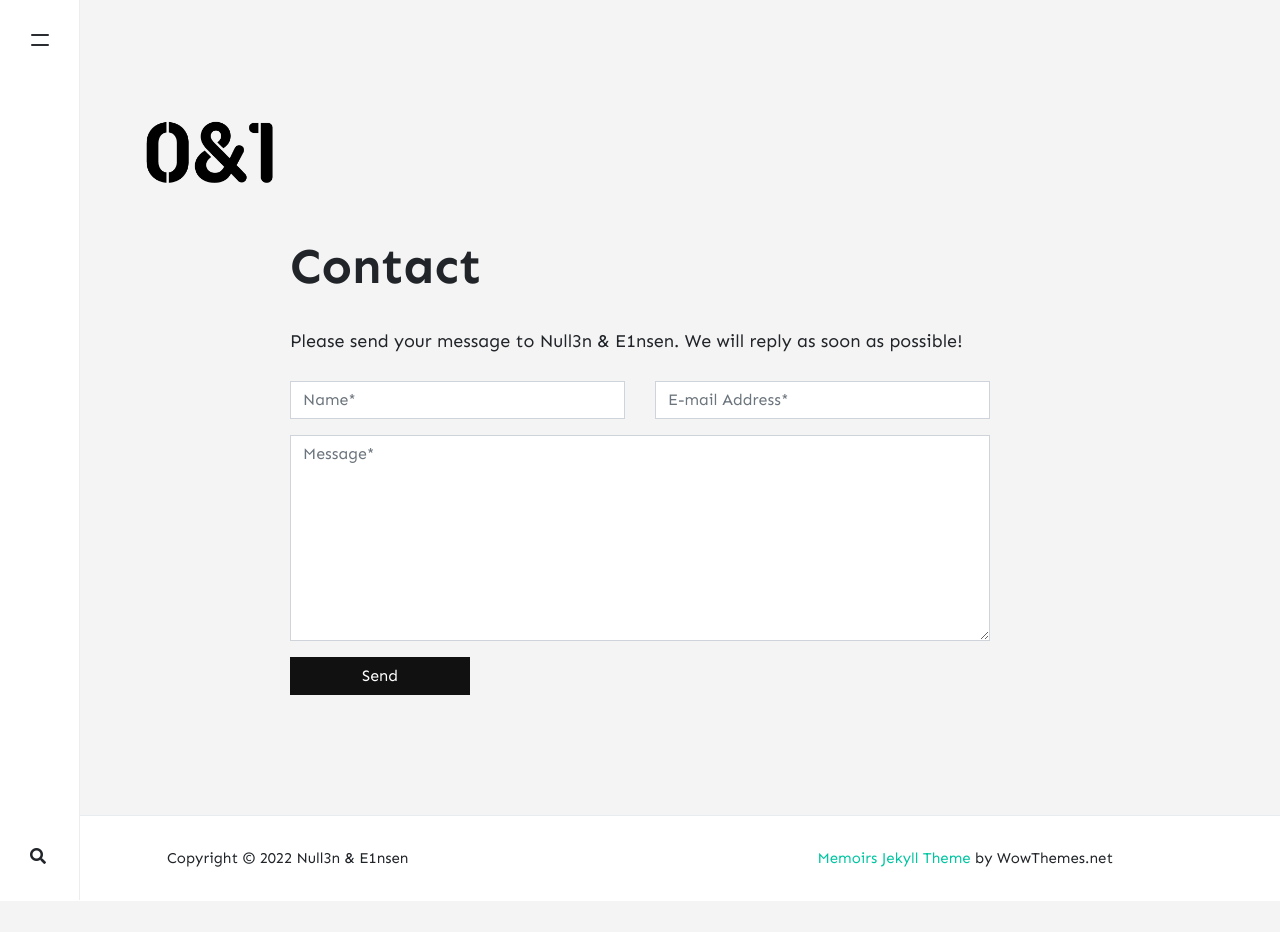
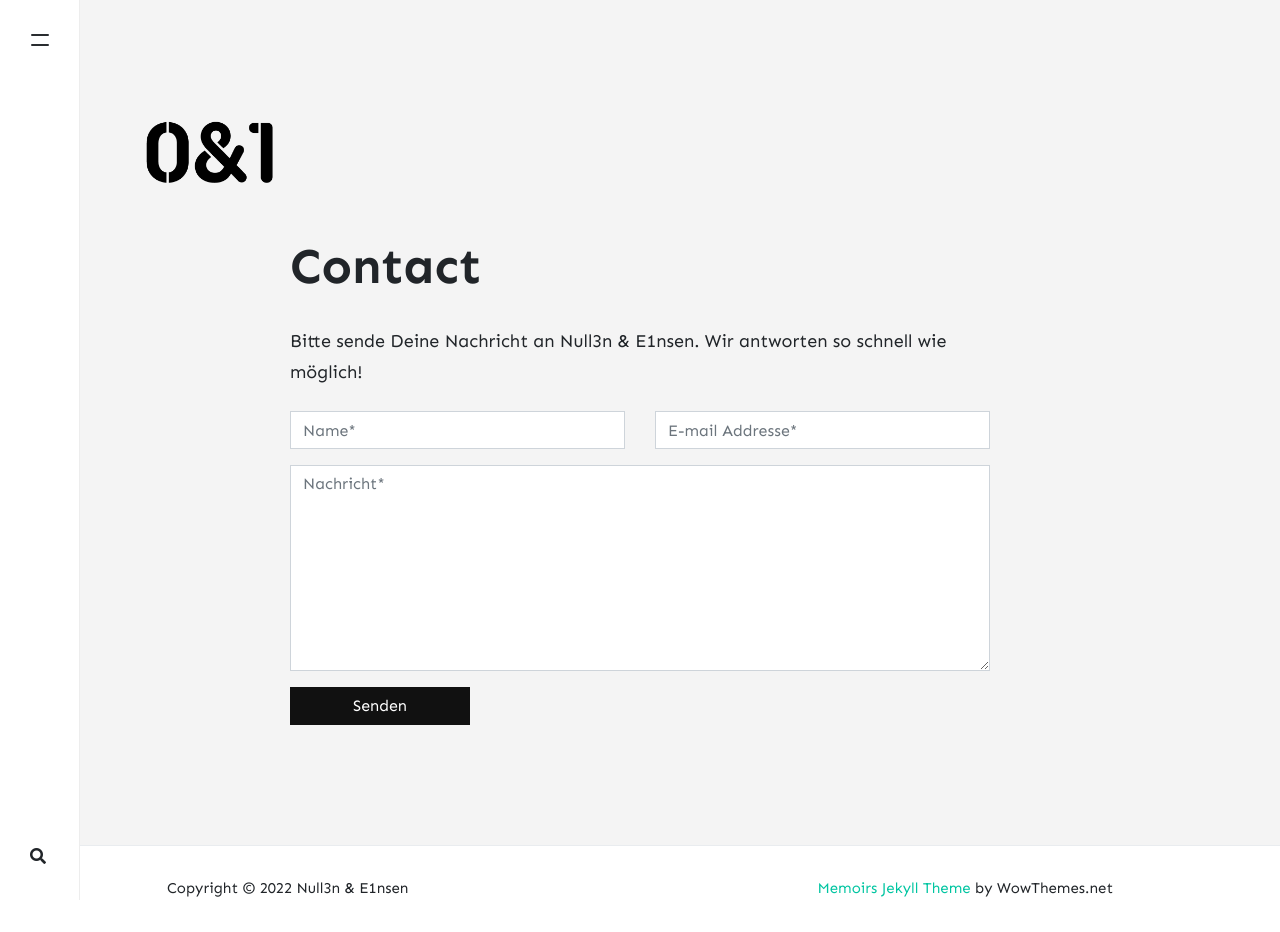
Before and after one commit to nullen-einsen/nullen-einsen.github.io, a Jekyll site: the page built from _pages/contact.md, in a window 1280 px wide. Built offline with Jekyll 4.4.1, drawn with Linux system fonts in a browser that asks for light colours; nearby versions of some CDN libraries; comment, search, counter and statistics services are not loaded; before the commit the page ends 901 px from its top, so only the background shows below that.

Commit message:
several changes

```diff
--- a/_config.yml
+++ b/_config.yml
@@ -1,7 +1,7 @@
 # Site
 name: "Null3n & E1nsen"
 title: "Nulle3n & E1nsen"
-description: "Digitale Aufklärung: Zugang zu Wissen für jeden zu den Themen Digitalisierung, Programmierung, Internet und Web."
+description: "Offene Plattform für Wissen zu digitaler Technologie, Programmierung und der Zukunft des Webs."
 logo: 'assets/images/0&1-logo.png'
 favicon: 'assets/images/0&1-logo.png'
 baseurl: ''
--- a/_layouts/default.html
+++ b/_layouts/default.html
@@ -53,7 +53,6 @@
         <li><a href="{{ site.baseurl }}/">Home</a></li>
         <li><a href="{{ site.baseurl }}/about">About</a></li>
         <li><a href="{{ site.baseurl }}/authors">Contributors <span class="badge badge-primary">new</span></a></li>
-        <li><a target="_blank" href="https://bootstrapstarter.com/jekyll-theme-memoirs/">Get Memoirs</a></li>
         <li><a href="{{ site.baseurl }}/contact">Contact</a></li>
     </ul>
 </nav>
--- a/_pages/contact.md
+++ b/_pages/contact.md
@@ -5,16 +5,16 @@ permalink: /contact
 comments: false
 ---
 
-<form action="https://formspree.io/{{site.email}}" method="POST">
-<p class="mb-4">Please send your message to {{site.name}}. We will reply as soon as possible!</p>
+<form   action="https://formspree.io/f/mdojawek" method="POST">
+<p class="mb-4">Bitte sende Deine Nachricht an {{site.name}}. Wir antworten so schnell wie möglich!</p>
 <div class="form-group row">
 <div class="col-md-6">
 <input class="form-control" type="text" name="name" placeholder="Name*" required>
 </div>
 <div class="col-md-6">
-<input class="form-control" type="email" name="_replyto" placeholder="E-mail Address*" required>
+<input class="form-control" type="email" name="_replyto" placeholder="E-mail Addresse*" required>
 </div>
 </div>
-<textarea rows="8" class="form-control mb-3" name="message" placeholder="Message*" required></textarea>
-<input class="btn btn-dark" type="submit" value="Send">
+<textarea rows="8" class="form-control mb-3" name="message" placeholder="Nachricht*" required></textarea>
+<input class="btn btn-dark" type="submit" value="Senden">
 </form>
--- a/index.html
+++ b/index.html
@@ -2,6 +2,9 @@
 layout: default
 title: Home
 ---
+
+<p>Null3n und E1nsen betreibt Digitale Aufklärung für Alle. </p>
+<a target="_self" href="/about" class="btn btn-dark"> Mehr über uns &rarr;</a>
 
 <!-- Posts Index
 ================================================== -->
```
Also changed, not shown: _pages/about.md (+1 -1 lines).
